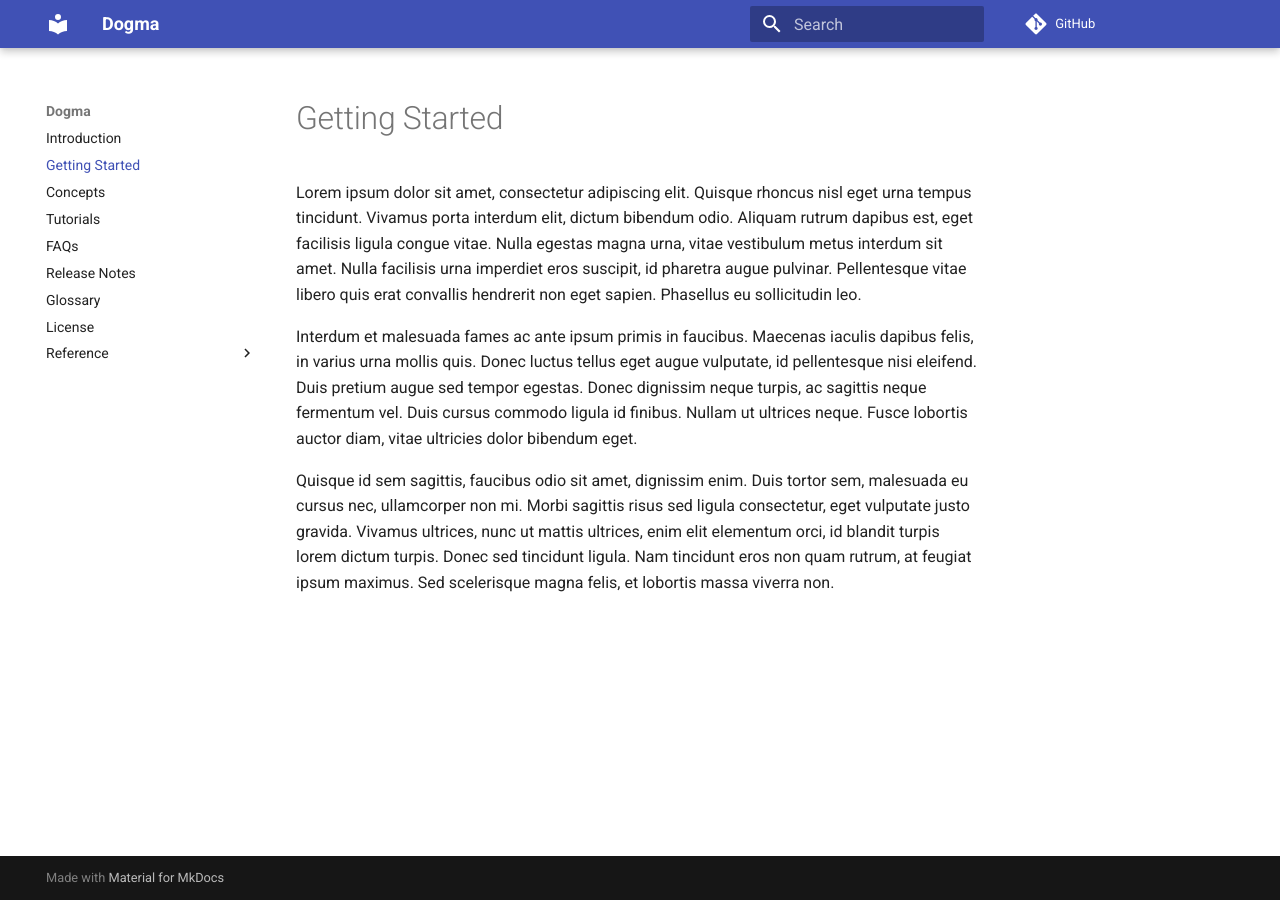
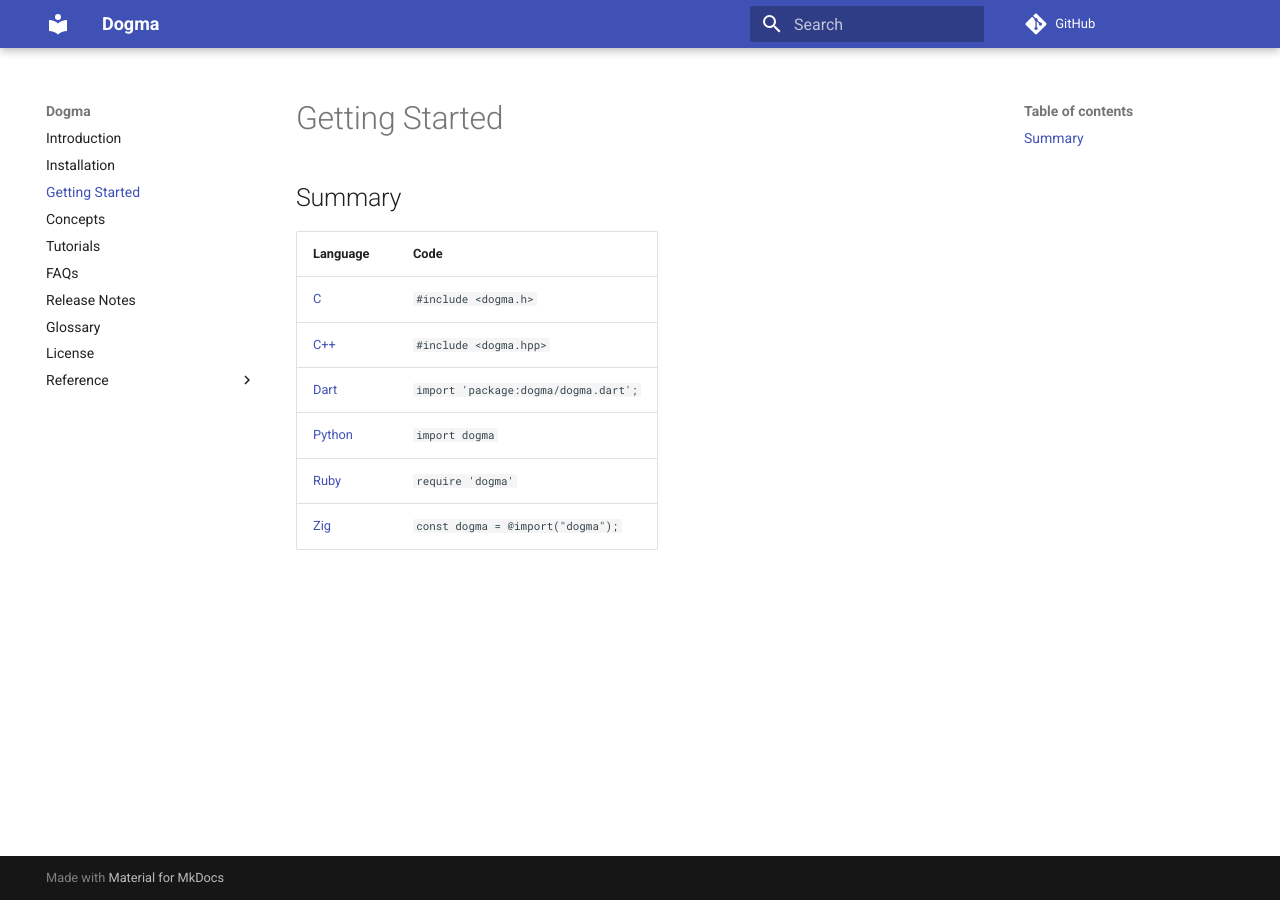
Before and after one commit to dogmatists/dogma.dev, an MkDocs documentation site: the page built from content/start.md, in a window 1280 px wide. Built offline with MkDocs 1.6.1 and Material for MkDocs 9.7.7, drawn with Linux system fonts in a browser that asks for light colours; comment, search, counter and statistics services are not loaded.

Commit message:
Added more material.

```diff
--- a/content/start.md
+++ b/content/start.md
@@ -1,24 +1,19 @@
 # Getting Started
 
-Lorem ipsum dolor sit amet, consectetur adipiscing elit. Quisque rhoncus
-nisl eget urna tempus tincidunt. Vivamus porta interdum elit, dictum
-bibendum odio. Aliquam rutrum dapibus est, eget facilisis ligula congue
-vitae. Nulla egestas magna urna, vitae vestibulum metus interdum sit amet.
-Nulla facilisis urna imperdiet eros suscipit, id pharetra augue pulvinar.
-Pellentesque vitae libero quis erat convallis hendrerit non eget sapien.
-Phasellus eu sollicitudin leo.
+## Summary
 
-Interdum et malesuada fames ac ante ipsum primis in faucibus. Maecenas
-iaculis dapibus felis, in varius urna mollis quis. Donec luctus tellus eget
-augue vulputate, id pellentesque nisi eleifend. Duis pretium augue sed
-tempor egestas. Donec dignissim neque turpis, ac sagittis neque fermentum
-vel. Duis cursus commodo ligula id finibus. Nullam ut ultrices neque. Fusce
-lobortis auctor diam, vitae ultricies dolor bibendum eget.
+Language        | Code
+:---------------| --------------------------------------------------------------
+[C][]           | `#include <dogma.h>`
+[C++][]         | `#include <dogma.hpp>`
+[Dart][]        | `import 'package:dogma/dogma.dart';`
+[Python][]      | `import dogma`
+[Ruby][]        | `require 'dogma'`
+[Zig][]         | `const dogma = @import("dogma");`
 
-Quisque id sem sagittis, faucibus odio sit amet, dignissim enim. Duis tortor
-sem, malesuada eu cursus nec, ullamcorper non mi. Morbi sagittis risus sed
-ligula consectetur, eget vulputate justo gravida. Vivamus ultrices, nunc ut
-mattis ultrices, enim elit elementum orci, id blandit turpis lorem dictum
-turpis. Donec sed tincidunt ligula. Nam tincidunt eros non quam rutrum, at
-feugiat ipsum maximus. Sed scelerisque magna felis, et lobortis massa
-viverra non.
+[C]:      https://github.com/dogmatists/dogma.c
+[C++]:    https://github.com/dogmatists/dogma.cpp
+[Dart]:   https://github.com/dogmatists/dogma.dart
+[Python]: https://github.com/dogmatists/dogma.py
+[Ruby]:   https://github.com/dogmatists/dogma.rb
+[Zig]:    https://github.com/dogmatists/dogma.zig
--- a/mkdocs.yml
+++ b/mkdocs.yml
@@ -16,6 +16,7 @@
 # Table of contents (TOC):
 nav:
   - Introduction: index.md
+  - Installation: install.md
   - Getting Started: start.md
   - Concepts: concepts.md
   - Tutorials: learn.md
```
Also changed, not shown: content/Angle/index.md (+18 -0 lines), content/install.md (added, +19 -0 lines).
